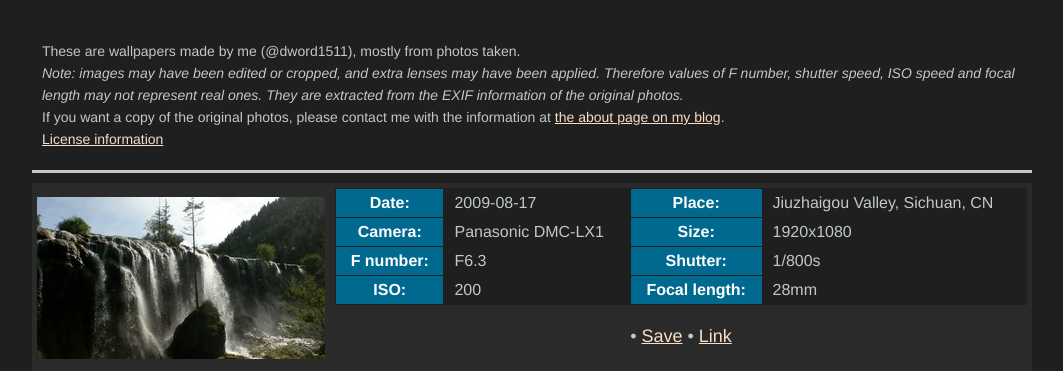
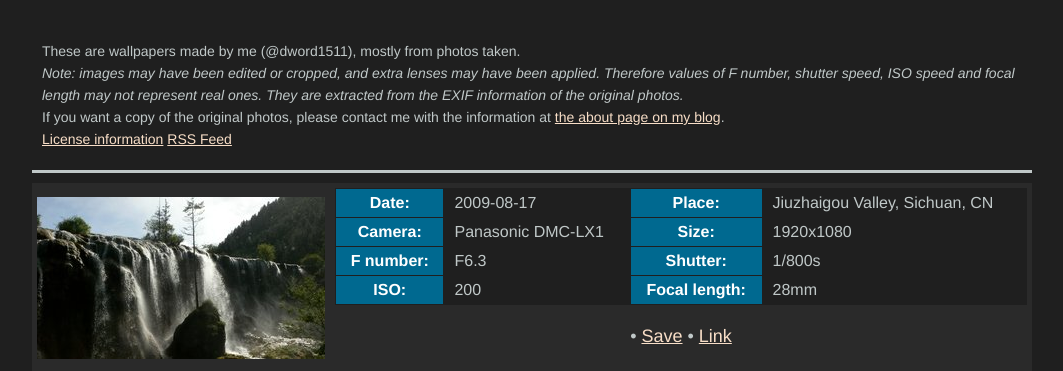
Before and after one commit to dword1511/WPFactory, a PHP site: page / in a window 1280 px wide. Shown: the part 95-466 px from the top of the page, without its empty margins (108-1171 px from the left). Run offline with PHP 8.4, Linux system fonts and the light colour scheme.

Commit message:
Added a link to the feed in the body of the page.

```diff
--- a/index.php
+++ b/index.php
@@ -4,7 +4,7 @@
   <title>Wallpapers</title>
   <link rel="stylesheet" type="text/css" media="screen" href="css/lightbox-2.5.1.css" />
   <link rel="stylesheet" type="text/css" media="screen" href="css/decoder-lite.css" />
-  <link rel="alternate" type="application/rss+xml" title="My RSS feed" href="rss.php" />
+  <link rel="alternate" type="application/rss+xml" title="RSS feed" href="rss.php" />
   <script src="js/jquery-min-1.7.2.js"></script>
   <script src="js/lightbox-2.5.1.js"></script>
   <script src="js/smoothscroll.js"></script>
@@ -43,6 +43,7 @@
       <a target="_blank" href="http://blog.dword1511.info/?page_id=2">the about page on my blog</a>.
       <br />
       <a href="#license">License information</a>
+      <a href="rss.php">RSS Feed</a>
     </p>
     <hr />
 
```
